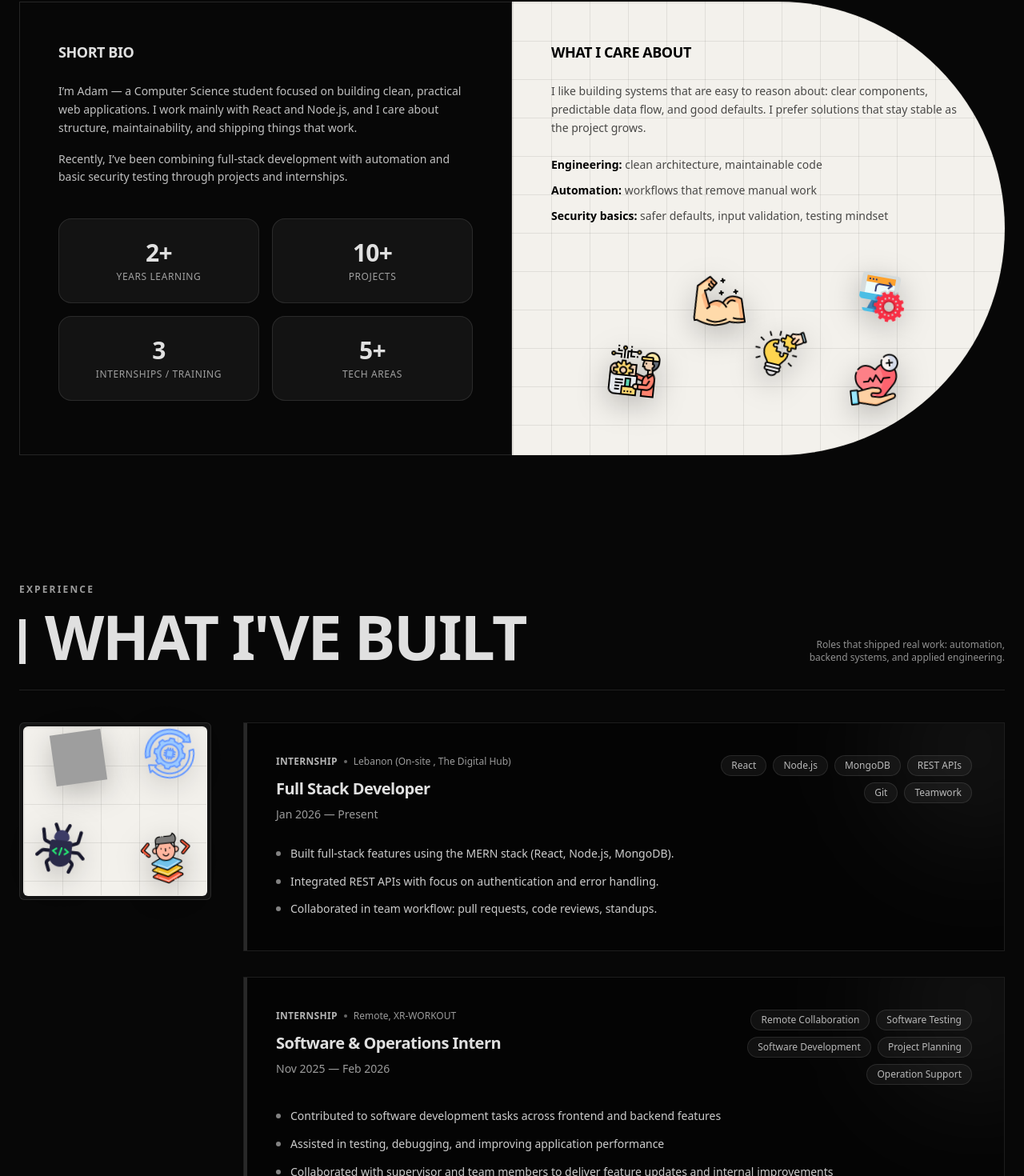
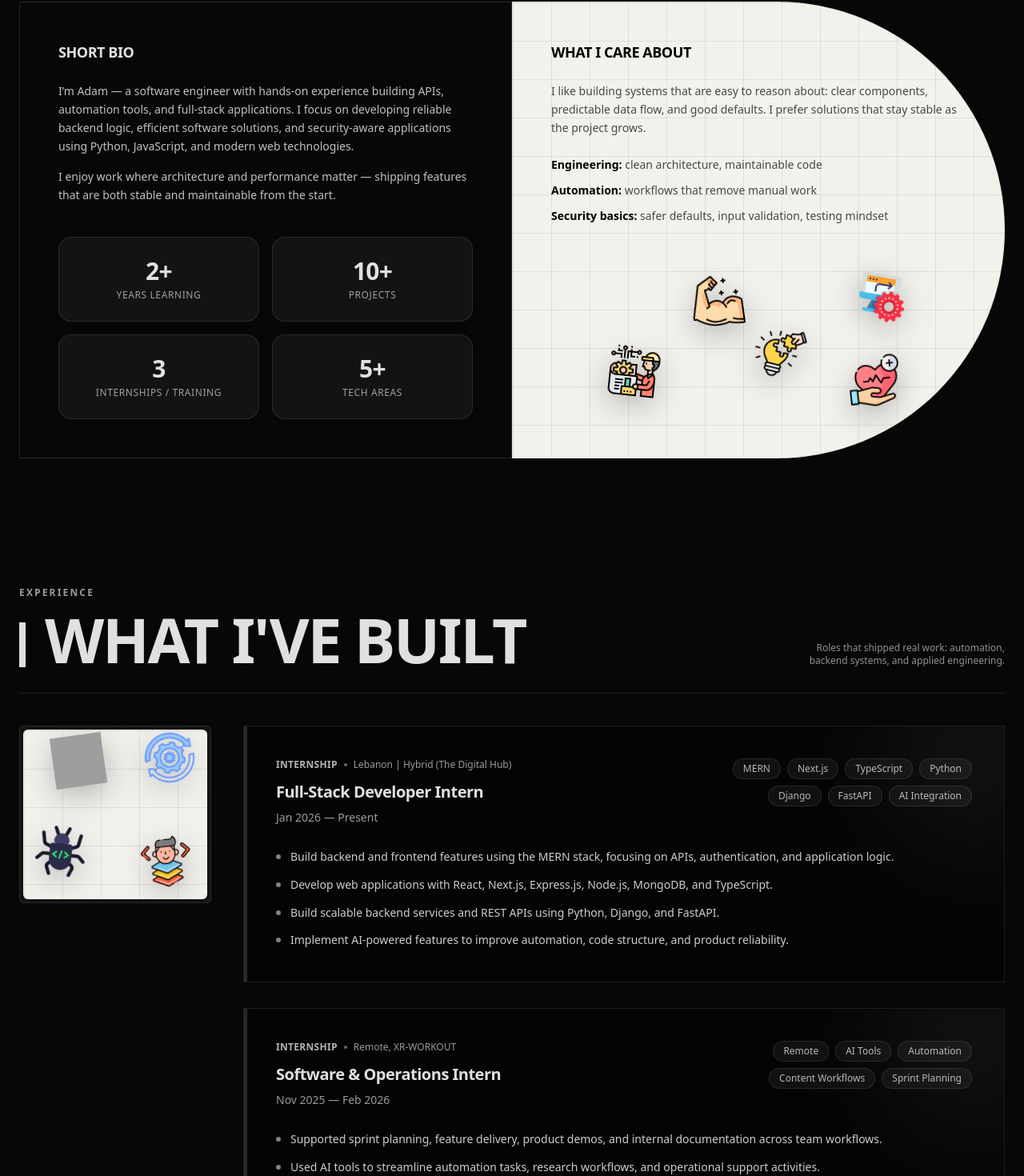
Before and after one commit to admatieh/Portfolio, a React (Vite) app in the folder portfolio-site/: page / in a window 1280 px wide. Shown: the part 1162-2632 px from the top of the page at 80% size. Built offline with nearby package versions, Linux system fonts and the light colour scheme; grey boxes are pictures that could not be loaded.

Commit message:
refining styles

```diff
--- a/portfolio-site/src/App.jsx
+++ b/portfolio-site/src/App.jsx
@@ -14,30 +14,20 @@ import Experience from "./components/Experience";
 
 
 // Assets to preload
-import heroImg from "./assets/final.png";
-import finalImg from "./assets/final.png";
-import codingIcon from "./assets/coding-language.png";
-import cyberIcon from "./assets/cyber-security.png";
-import mysqlIcon from "./assets/mysql.png";
-import pythonIcon from "./assets/python.png";
-import passwordIcon from "./assets/password-cracking.png";
+const allImages = import.meta.glob("./assets/*.{png,jpg,jpeg,gif,svg,webp,avif}", {
+  eager: true,
+  query: "?url",
+  import: "default",
+});
+
+const allAssetUrls = Object.values(allImages);
 
 export default function App() {
   const [ready, setReady] = useState(false);
   const [progress, setProgress] = useState(0);
 
   useEffect(() => {
-    const assets = [
-      heroImg,
-      finalImg,
-      codingIcon,
-      cyberIcon,
-      mysqlIcon,
-      pythonIcon,
-      passwordIcon,
-    ];
-
-    preloadImages(assets, setProgress).then(() => {
+    preloadImages(allAssetUrls, setProgress).then(() => {
       setTimeout(() => setReady(true), 150);
     });
   }, []);
--- a/portfolio-site/src/components/About.jsx
+++ b/portfolio-site/src/components/About.jsx
@@ -36,13 +36,14 @@ const About = () => {
           <div className="border border-white/12 p-10 sm:p-12">
             <h3 className="text-lg font-semibold tracking-tight text-[#E0E0E0]">SHORT BIO</h3>
             <p className="mt-6 text-sm leading-relaxed text-white/75">
-              I’m Adam — a Computer Science student focused on building clean, practical
-              web applications. I work mainly with React and Node.js, and I care about
-              structure, maintainability, and shipping things that work.
+              I’m Adam — a software engineer with hands-on experience building APIs,
+              automation tools, and full-stack applications. I focus on developing
+              reliable backend logic, efficient software solutions, and security-aware
+              applications using Python, JavaScript, and modern web technologies.
             </p>
             <p className="mt-4 text-sm leading-relaxed text-white/75">
-              Recently, I’ve been combining full-stack development with automation and basic
-              security testing through projects and internships.
+              I enjoy work where architecture and performance matter — shipping
+              features that are both stable and maintainable from the start.
             </p>
             <div className="mt-10 grid grid-cols-2 gap-4">
               <div className="rounded-2xl border border-white/10 bg-white/5 p-6 text-center">
--- a/portfolio-site/src/components/EducationCerts.jsx
+++ b/portfolio-site/src/components/EducationCerts.jsx
@@ -6,20 +6,20 @@ import udemyIcon from "../assets/udemy.webp";
 const education = {
   degree: "Bachelor of Science in Computer Science",
   school: "Lebanese International University",
-  location: "Lebanon",
-  year: "2024",
+  location: "Saida, Lebanon",
+  year: "Sept 2022 — Jan 2026",
 };
 
 const certs = [
-  { title: "Introduction to CyberSecurity", issuer: "Cisco", icon: cicsoIcon },
-  { title: "CCNA Routing & Switching (CCNA)", issuer: "Cisco", icon: cicsoIcon },
-  { title: "Network Administration", issuer: "University", icon: null },
-  { title: "CCNA Security", issuer: "Cisco", icon: cicsoIcon },
-  { title: "Junior Cybersecurity Analyst Path", issuer: "Cisco", icon: cicsoIcon },
-  { title: "Scientific Computing with Python", issuer: "Udemy", icon: udemyIcon },
-  { title: "Web Professional", issuer: "Semicolon", icon: semicolonIcon },
-  { title: "Ethical Hacking 101", issuer: "Semicolon", icon: semicolonIcon },
-  { title: "Bug Bounty Secrets", issuer: "Semicolon", icon: semicolonIcon },
+  { title: "CCNA 1 & 2 / Net Security", issuer: "Cisco Networking Academy", icon: cicsoIcon },
+  { title: "Cybersecurity Essentials", issuer: "Cisco Networking Academy", icon: cicsoIcon },
+  { title: "Python Scripting", issuer: "Udemy", icon: udemyIcon },
+  { title: "Ethical Hacking 101", issuer: "Semicolon Academy", icon: semicolonIcon },
+  { title: "Web Professional", issuer: "Semicolon Academy", icon: semicolonIcon },
+  { title: "Cisco Networking / Firewalls", issuer: "Sibline IT Training", icon: null },
+  { title: "Linux Administration", issuer: "Sibline IT Training", icon: null },
+  { title: "MERN Full-Stack", issuer: "Udemy", icon: udemyIcon },
+  { title: "Bug Bounty", issuer: "Semicolon Academy", icon: semicolonIcon }
 ];
 
 const EducationCerts = () => {
@@ -32,7 +32,7 @@ const EducationCerts = () => {
     overflow-visible border border-white/10 bg-[#F3F1EC] text-black
     py-6 sm:py-8 px-4 sm:px-6
     w-full sm:max-w-[600px]
-    rounded-2xl lg:rounded-l-2xl lg:rounded-r-[999px]
+    rounded-l-2xl rounded-r-[999px]
   "
         >
           <div
@@ -55,10 +55,6 @@ const EducationCerts = () => {
 
             {/* Education row */}
             <div className="mt-8 sm:mt-12 flex flex-col items-start gap-4 sm:flex-row sm:items-center">
-      {/* Icon slot */}
-      <div className="flex h-14 w-14 sm:h-16 sm:w-16 items-center justify-center rounded-full bg-[#4C8DFF]/15 ring-1 ring-[#4C8DFF]/25 border border-black/10">
-        <span className="text-black text-2xl sm:text-3xl" aria-hidden>🎓</span>
-      </div>
 
               <div>
                 <h3 className="text-lg sm:text-xl font-semibold text-black">{education.degree}</h3>
--- a/portfolio-site/src/components/Experience.jsx
+++ b/portfolio-site/src/components/Experience.jsx
@@ -12,16 +12,17 @@ const stickers = [
 
 const items = [
   {
-    role: "Full Stack Developer",
+    role: "Full-Stack Developer Intern",
     type: "Internship",
-    location: "Lebanon (On-site , The Digital Hub)",
+    location: "Lebanon | Hybrid (The Digital Hub)",
     date: "Jan 2026 — Present",
     highlights: [
-      "Built full-stack features using the MERN stack (React, Node.js, MongoDB).",
-      "Integrated REST APIs with focus on authentication and error handling.",
-      "Collaborated in team workflow: pull requests, code reviews, standups.",
+      "Build backend and frontend features using the MERN stack, focusing on APIs, authentication, and application logic.",
+      "Develop web applications with React, Next.js, Express.js, Node.js, MongoDB, and TypeScript.",
+      "Build scalable backend services and REST APIs using Python, Django, and FastAPI.",
+      "Implement AI-powered features to improve automation, code structure, and product reliability.",
     ],
-    tags: ["React", "Node.js", "MongoDB", "REST APIs", "Git", "Teamwork"],
+    tags: ["MERN", "Next.js", "TypeScript", "Python", "Django", "FastAPI", "AI Integration"],
   },
   {
     role: "Software & Operations Intern",
@@ -29,12 +30,11 @@ const items = [
     location: "Remote, XR-WORKOUT",
     date: "Nov 2025 — Feb 2026",
     highlights: [
-      "Contributed to software development tasks across frontend and backend features",
-      "Assisted in testing, debugging, and improving application performance",
-      "Collaborated with supervisor and team members to deliver feature updates and internal improvements",
-      "Participated in onboarding, planning sessions, and technical discussions",
+      "Supported sprint planning, feature delivery, product demos, and internal documentation across team workflows.",
+      "Used AI tools to streamline automation tasks, research workflows, and operational support activities.",
+      "Contributed to website updates and content workflows using AI-assisted tools for faster execution.",
     ],
-    tags: ["Remote Collaboration", "Software Testing", "Software Development", "Project Planning", "Operation Support"],
+    tags: ["Remote", "AI Tools", "Automation", "Content Workflows", "Sprint Planning"],
   },
   {
     role: "Bug Bounty / Web Security Trainee",
@@ -49,16 +49,16 @@ const items = [
     tags: ["Web Security", "PortSwigger", "XSS", "Injection", "Python", "Flask"],
   },
   {
-    role: "Software Developer & Automation Engineer",
+    role: "Software Developer & Python Engineer",
     type: "Freelance",
     location: "Saida, Lebanon",
     date: "Sept 2024 — Present",
     highlights: [
-      "Built backend systems and APIs for POS, pharmacy, and menu apps (Python, PHP, SQL).",
-      "Created automation tools (Selenium, scraping, data handling) to reduce manual workflows.",
-      "Designed small dashboards and backend services for real-time data processing.",
+      "Deliver full-stack business applications and backend services for POS, pharmacy, and digital menu systems.",
+      "Build REST APIs and automation workflows using Python, Flask, SQLAlchemy, and Selenium.",
+      "Automate repetitive tasks to reduce manual work and improve day-to-day operational efficiency.",
     ],
-    tags: ["Python", "PHP", "SQL", "APIs", "Automation", "Selenium"],
+    tags: ["Python", "Flask", "SQLAlchemy", "REST APIs", "Automation", "Selenium"],
   },
   {
     role: "Software Engineering Intern",
--- a/portfolio-site/src/components/Hero.jsx
+++ b/portfolio-site/src/components/Hero.jsx
@@ -11,9 +11,9 @@ import linux from "../assets/linux.png";
 
 
 const stickers = [
-  { src: codingIcon, alt: "Coding", x: "8%",  y: "18%", r: -8 },
-  { src: cyberIcon,  alt: "Security", x: "72%", y: "16%", r: 10 },
-  { src: mysqlIcon,  alt: "MySQL", x: "10%", y: "72%", r: 6 },
+  { src: codingIcon, alt: "Coding", x: "8%", y: "18%", r: -8 },
+  { src: cyberIcon, alt: "Security", x: "72%", y: "16%", r: 10 },
+  { src: mysqlIcon, alt: "MySQL", x: "10%", y: "72%", r: 6 },
   { src: pythonIcon, alt: "Python", x: "78%", y: "78%", r: -6 },
   { src: passwordIcon, alt: "Password", x: "92%", y: "58%", r: 14 },
   { src: structure, alt: "Structure", x: "32%", y: "80%", r: -10 },
@@ -142,7 +142,7 @@ const Hero = () => {
 
                   <li>
                     <span className="font-semibold text-[#E0E0E0]">Sibline</span>
-                    <span className="text-white/70">: IT Instructor — networking & security basics (DNS/DHCP, firewalls)</span>
+                    <span className="text-white/70">: IT Trainee — networking & security basics (DNS/DHCP, firewalls)</span>
                   </li>
 
                 </ul>
--- a/portfolio-site/src/components/Navbar.jsx
+++ b/portfolio-site/src/components/Navbar.jsx
@@ -34,7 +34,7 @@ const Navbar = () => {
             <span className="absolute left-0 -bottom-0.5 h-px w-0 bg-white transition-all duration-200 group-hover:w-full" />
           </a>
           <a
-            href="#education"
+            href="#experience"
             className="group relative pb-1 text-white/80 transition-colors hover:text-white"
           >
             Work
@@ -77,19 +77,16 @@ const Navbar = () => {
         >
           <span className="relative block h-5 w-6">
             <span
-              className={`absolute left-0 top-0 h-0.5 w-6 bg-current transition-transform duration-200 ${
-                open ? "translate-y-2 rotate-45" : ""
-              }`}
+              className={`absolute left-0 top-0 h-0.5 w-6 bg-current transition-transform duration-200 ${open ? "translate-y-2 rotate-45" : ""
+                }`}
             />
             <span
-              className={`absolute left-0 top-2 h-0.5 w-6 bg-current transition-opacity duration-200 ${
-                open ? "opacity-0" : "opacity-100"
-              }`}
+              className={`absolute left-0 top-2 h-0.5 w-6 bg-current transition-opacity duration-200 ${open ? "opacity-0" : "opacity-100"
+                }`}
             />
             <span
-              className={`absolute left-0 top-4 h-0.5 w-6 bg-current transition-transform duration-200 ${
-                open ? "-translate-y-2 -rotate-45" : ""
-              }`}
+              className={`absolute left-0 top-4 h-0.5 w-6 bg-current transition-transform duration-200 ${open ? "-translate-y-2 -rotate-45" : ""
+                }`}
             />
           </span>
         </button>
--- a/portfolio-site/src/components/Skills.jsx
+++ b/portfolio-site/src/components/Skills.jsx
@@ -1,47 +1,63 @@
 const programming = [
+  { name: "Python", level: 90 },
+  { name: "JavaScript", level: 85 },
+  { name: "TypeScript", level: 85 },
+  { name: "SQL", level: 80 },
+  { name: "Java", level: 75 },
+  { name: "PHP", level: 70 },
   { name: "HTML/CSS", level: 90 },
-  { name: "JavaScript", level: 85 },
-  { name: "Python", level: 80 },
-  { name: "Java", level: 75 },
-  { name: "SQL", level: 80 },
 ];
 
 const frameworks = [
-  { name: "React", level: 80 },
-  { name: "Node.js / Express", level: 75 },
-  { name: "Tailwind CSS", level: 85 },
-  { name: "MongoDB", level: 75 },
-  { name: "Git / GitHub", level: 85 },
+  { name: "React", level: 85 },
+  { name: "Node.js / Express", level: 80 },
+  { name: "Django / FastAPI / Flask", level: 80 },
+  { name: "Tailwind CSS", level: 90 },
+  { name: "PostgreSQL / MySQL / MongoDB", level: 80 },
+  { name: "Next.js", level: 90 },
 ];
 
 const chips = [
   "React",
+  "Next.js",
   "Node.js",
   "Express",
+  "TypeScript",
+  "Python",
+  "Django",
+  "FastAPI",
+  "Flask",
+  "PostgreSQL",
   "MongoDB",
   "MySQL",
+  "SQLite",
   "Tailwind",
-  "JavaScript",
-  "Python",
-  "Java",
-  "Git",
+  "Git / GitHub",
   "Linux",
-  "REST APIs",
-  "CI/CD basics",
-  "Security basics",
+  "Selenium",
+  "Postman",
+  "VS Code",
+  "Figma",
+  "Burp Suite",
+  "Active Directory",
+  "Web Security",
+  "Problem-solving",
+  "Communication",
+  "Teamwork",
+  "Adaptability",
 ];
 
-const Bar = ({ name, level }) => {
+const Bar = ({ name, level, light = false }) => {
   return (
     <div className="space-y-2">
       <div className="flex items-end justify-between gap-4">
-        <span className="text-sm font-medium text-white/85">{name}</span>
-        <span className="text-xs text-white/55">{level}%</span>
+        <span className={`text-sm font-medium ${light ? 'text-black/85' : 'text-white/85'}`}>{name}</span>
+        <span className={`text-xs ${light ? 'text-black/55' : 'text-white/55'}`}>{level}%</span>
       </div>
 
-      <div className="h-2 w-full rounded-full bg-white/10">
+      <div className={`h-2 w-full rounded-full ${light ? 'bg-black/10' : 'bg-white/10'}`}>
         <div
-          className="h-2 rounded-full bg-white/90"
+          className={`h-2 rounded-full ${light ? 'bg-black/90' : 'bg-white/90'}`}
           style={{ width: `${level}%` }}
         />
       </div>
@@ -67,8 +83,9 @@ const Skills = () => {
         </div>
 
         {/* 2 columns */}
-        <div className="mt-14 grid gap-10 lg:grid-cols-2">
-          <div className="rounded-sm border border-white/10 bg-white/5 p-8 sm:p-10">
+        <div className="mt-14 grid gap-0 lg:grid-cols-2">
+          {/* Left panel */}
+          <div className="border border-white/12 p-10 sm:p-12">
             <h3 className="text-xl font-semibold text-[#E0E0E0]">Programming</h3>
             <div className="mt-8 space-y-7">
               {programming.map((s) => (
@@ -77,11 +94,17 @@ const Skills = () => {
             </div>
           </div>
 
-          <div className="rounded-sm border border-white/10 bg-white/5 p-8 sm:p-10">
-            <h3 className="text-xl font-semibold text-[#E0E0E0]">Frameworks / Tools</h3>
-            <div className="mt-8 space-y-7">
+          {/* Right panel */}
+          <div className="
+            relative bg-[#F3F1EC] text-black border border-black/5 p-10 sm:p-12
+            bg-[linear-gradient(to_right,rgba(0,0,0,0.08)_1px,transparent_1px),linear-gradient(to_bottom,rgba(0,0,0,0.08)_1px,transparent_1px)]
+            bg-[size:48px_48px]
+            overflow-hidden rounded-b-[200px] lg:rounded-r-full lg:rounded-bl-none
+          ">
+            <h3 className="text-xl font-semibold text-black">Frameworks / Tools</h3>
+            <div className="mt-8 space-y-7 relative z-10">
               {frameworks.map((s) => (
-                <Bar key={s.name} name={s.name} level={s.level} />
+                <Bar key={s.name} name={s.name} level={s.level} light />
               ))}
             </div>
           </div>
```
Also changed, not shown: portfolio-site/src/components/Contact.jsx (+43 -42 lines), 2 other files (tests, documents, lock files or other folders). Lines whose indentation alone changed are shown as unchanged.
